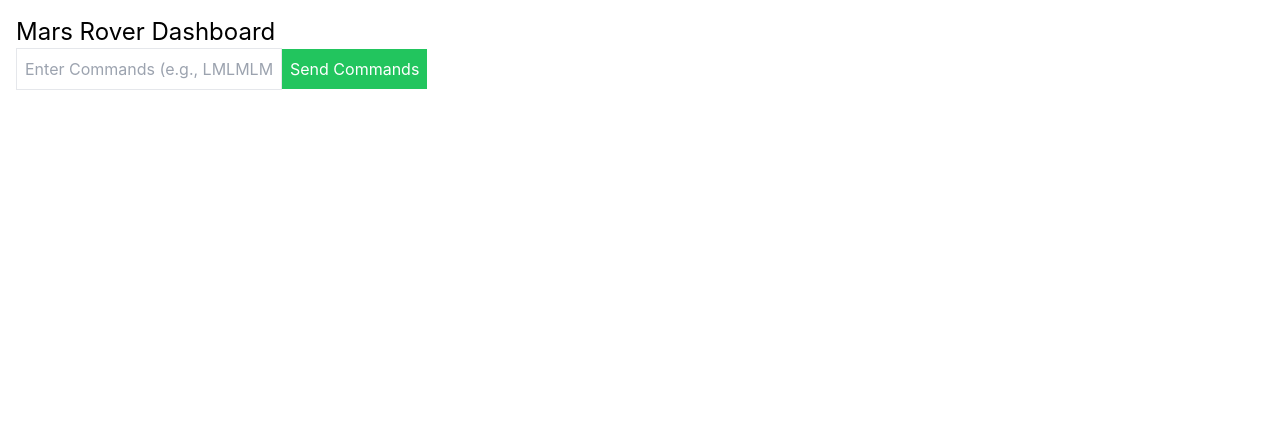
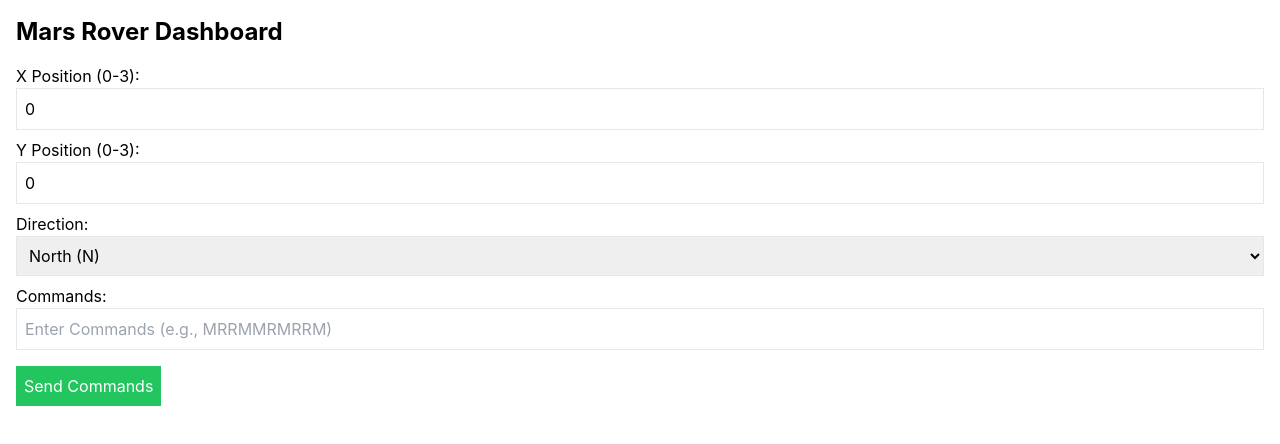
Before and after one commit to BlackSheep1337/mars-rovers, a React (Create React App) app in the folder frontend/: page /home in a window 1280 px wide. Shown: the top 444 px of the page. Built offline with nearby package versions, Linux system fonts and the light colour scheme; sample sign-in values are in the browser's storage; the HTML template or start-up script is replaced by a standard one.

Commit message:
add custom hook

```diff
--- /dev/null
+++ b/frontend/src/hooks/useRoverAPI.tsx
@@ -0,0 +1,30 @@
+import axios from "axios";
+
+const API_URL = "http://localhost:5000/api/rovers";
+
+export const useRoverAPI = () => {
+  const token = localStorage.getItem("token");
+
+  const login = async (email: string, password: string) => {
+    const { data } = await axios.post(`${API_URL}/login`, { email, password });
+    localStorage.setItem("token", data.token);
+    return data;
+  };
+
+  const register = async (email: string, password: string) => {
+    await axios.post(`${API_URL}/register`, { email, password });
+  };
+
+  const sendCommands = async (x: number, y: number, direction: string, commands: string) => {
+    const { data } = await axios.post(
+      `${API_URL}/commands`,
+      { position: { x, y, direction }, commands },
+      {
+        headers: { Authorization: `Bearer ${token}` },
+      }
+    );
+    return data;
+  };
+
+  return { login, register, sendCommands };
+};
--- a/frontend/src/pages/HomePage.tsx
+++ b/frontend/src/pages/HomePage.tsx
@@ -1,41 +1,124 @@
 import React, { useState } from "react";
-import axios from "axios";
+import { useRoverAPI } from "../hooks/useRoverAPI";
+import { Rover } from "../types/app";
 
 const HomePage: React.FC = () => {
+  const { sendCommands } = useRoverAPI();
+  const [x, setX] = useState(0);
+  const [y, setY] = useState(0);
+  const [direction, setDirection] = useState("N");
   const [commands, setCommands] = useState("");
-  const [rovers, setRovers] = useState([]);
+  const [rovers, setRovers] = useState<Rover[]>([]);
+  const [loading, setLoading] = useState(false);
+  const [error, setError] = useState("");
+
+  const validateRange = (value: number, min: number, max: number) =>
+    Math.min(max, Math.max(min, value));
 
   const handleCommandSubmit = async () => {
+    setError("");
+    setLoading(true);
+
     try {
-      const { data } = await axios.post(
-        "http://localhost:5000/api/rovers/commands",
-        { command: commands },
-        { headers: { Authorization: `Bearer ${localStorage.getItem("token")}` } }
-      );
-      setRovers(data.rovers);
-    } catch (error) {
-      alert("Failed to process commands.");
+      const data = await sendCommands(x, y, direction, commands);
+      setRovers(data.rovers || []);
+      resetFields();
+    } catch (err) {
+      setError("Failed to process commands. Please try again later.");
+    } finally {
+      setLoading(false);
     }
+  };
+
+  const resetFields = () => {
+    setX(0);
+    setY(0);
+    setDirection("N");
+    setCommands("");
   };
 
   return (
     <div className="p-4">
-      <h1 className="text-2xl">Mars Rover Dashboard</h1>
-      <input
-        type="text"
-        placeholder="Enter Commands (e.g., LMLMLMLMM)"
-        value={commands}
-        onChange={(e) => setCommands(e.target.value)}
-        className="border p-2 mb-2"
-      />
-      <button onClick={handleCommandSubmit} className="bg-green-500 text-white p-2">
-        Send Commands
+      <h1 className="text-2xl font-bold mb-4">Mars Rover Dashboard</h1>
+
+      <div className="mb-4">
+        <label htmlFor="x" className="block mb-2">
+          X Position (0-3):
+          <input
+            id="x"
+            type="number"
+            min="0"
+            max="3"
+            value={x}
+            onChange={(e) =>
+              setX(validateRange(parseInt(e.target.value) || 0, 0, 3))
+            }
+            className="border p-2 w-full"
+          />
+        </label>
+
+        <label htmlFor="y" className="block mb-2">
+          Y Position (0-3):
+          <input
+            id="y"
+            type="number"
+            min="0"
+            max="3"
+            value={y}
+            onChange={(e) =>
+              setY(validateRange(parseInt(e.target.value) || 0, 0, 3))
+            }
+            className="border p-2 w-full"
+          />
+        </label>
+
+        <label htmlFor="direction" className="block mb-2">
+          Direction:
+          <select
+            id="direction"
+            value={direction}
+            onChange={(e) => setDirection(e.target.value)}
+            className="border p-2 w-full"
+          >
+            <option value="N">North (N)</option>
+            <option value="E">East (E)</option>
+            <option value="S">South (S)</option>
+            <option value="W">West (W)</option>
+          </select>
+        </label>
+
+        <label htmlFor="commands" className="block mb-2">
+          Commands:
+          <input
+            id="commands"
+            type="text"
+            placeholder="Enter Commands (e.g., MRRMMRMRRM)"
+            value={commands}
+            onChange={(e) => setCommands(e.target.value.toUpperCase())}
+            className="border p-2 w-full"
+          />
+        </label>
+      </div>
+
+      <button
+        onClick={handleCommandSubmit}
+        className="bg-green-500 text-white p-2"
+        disabled={loading}
+      >
+        {loading ? "Processing..." : "Send Commands"}
       </button>
+
+      {error && <p className="text-red-500 mt-2">{error}</p>}
+
       <div className="mt-4">
         {rovers.map((rover, index) => (
-          <div key={index}>
+          <div key={index} className="border p-2 mb-2">
             <p>
+              <strong>Rover {index + 1}:</strong>
             </p>
+            <p>Position: ({rover.position.x}, {rover.position.y})</p>
+            <p>Direction: {rover.position.direction}</p>
+            <p>Commands Executed: {rover.commands}</p>
           </div>
         ))}
       </div>
--- a/frontend/src/pages/LoginPage.tsx
+++ b/frontend/src/pages/LoginPage.tsx
@@ -1,25 +1,20 @@
-import React, { useEffect, useState } from "react";
-import axios from "axios";
+import React, { useState } from "react";
+import { useRoverAPI } from "../hooks/useRoverAPI";
 
 const LoginPage: React.FC = () => {
+  const { login } = useRoverAPI();
   const [email, setEmail] = useState("");
   const [password, setPassword] = useState("");
-
-  useEffect(() => {
-    localStorage.setItem('token', '');
-  }, [])
+  const [error, setError] = useState("");
 
   const handleLogin = async (e: React.FormEvent) => {
     e.preventDefault();
+    setError("");
     try {
-      const { data: { token } } = await axios.post("http://localhost:5000/api/rovers/login", {
-        email,
-        password,
-      });
-      localStorage.setItem('token', token);
-      window.location.href = '/home';
-    } catch (error) {
-      alert("Login failed. Check your credentials.");
+      await login(email, password);
+      window.location.href = "/home";
+    } catch (err) {
+      setError("Login failed. Check your credentials.");
     }
   };
 
@@ -36,7 +31,6 @@ const LoginPage: React.FC = () => {
             onChange={(e) => setEmail(e.target.value)}
             className="w-full bg-gray-50 border border-gray-100 h-6 p-4 m-2"
           />
-
           <label className="text-sm text-gray-800" htmlFor="password">Password</label>
           <input
             type="password"
@@ -45,13 +39,12 @@ const LoginPage: React.FC = () => {
             onChange={(e) => setPassword(e.target.value)}
             className="w-full bg-gray-50 border border-gray-100 h-6 p-4 m-2"
           />
-
           <button type="submit" className="bg-blue-500 text-white p-2 w-full">
             Login
           </button>
-
-          <div className="text-sm text-center mb-4">
-            <a href="/register">or, Sing up</a>
+          {error && <p className="text-red-500 text-center mt-2">{error}</p>}
+          <div className="text-sm text-center mt-4">
+            <a href="/register">or, Sign up</a>
           </div>
         </form>
       </div>
--- a/frontend/src/pages/RegisterPage.tsx
+++ b/frontend/src/pages/RegisterPage.tsx
@@ -1,30 +1,28 @@
-import axios from 'axios';
-import React, { useState } from 'react'
+import React, { useState } from "react";
+import { useRoverAPI } from "../hooks/useRoverAPI";
 
-
-const CreateAccountPage = () => {
+const RegisterPage: React.FC = () => {
+  const { register } = useRoverAPI();
   const [email, setEmail] = useState("");
   const [password, setPassword] = useState("");
+  const [error, setError] = useState("");
 
-  const handleLogin = async (e: React.FormEvent) => {
+  const handleRegister = async (e: React.FormEvent) => {
     e.preventDefault();
+    setError("");
     try {
-      await axios.post("http://localhost:5000/api/rovers/register", {
-        email,
-        password,
-      });
-      window.location.href = '/';
-    } catch (error) {
-      console.error(error);
-      alert("Login failed. Check your credentials.");
+      await register(email, password);
+      window.location.href = "/";
+    } catch (err) {
+      setError("Registration failed. Try again later.");
     }
   };
 
   return (
     <div className="flex justify-center mt-60">
       <div className="max-w-md">
-        <h2 className="text-2xl font-bold text-center mb-4">Sing up</h2>
-        <form onSubmit={handleLogin} className="bg-white shadow-md rounded-md p-8 space-y-4">
+        <h2 className="text-2xl font-bold text-center mb-4">Sign up</h2>
+        <form onSubmit={handleRegister} className="bg-white shadow-md rounded-md p-8 space-y-4">
           <label className="text-sm text-gray-800" htmlFor="email">Email</label>
           <input
             type="email"
@@ -33,7 +31,6 @@ const CreateAccountPage = () => {
             onChange={(e) => setEmail(e.target.value)}
             className="w-full bg-gray-50 border border-gray-100 h-6 p-4 m-2"
           />
-
           <label className="text-sm text-gray-800" htmlFor="password">Password</label>
           <input
             type="password"
@@ -42,18 +39,17 @@ const CreateAccountPage = () => {
             onChange={(e) => setPassword(e.target.value)}
             className="w-full bg-gray-50 border border-gray-100 h-6 p-4 m-2"
           />
-
           <button type="submit" className="bg-blue-500 text-white p-2 w-full">
-            Sing up
+            Sign up
           </button>
-
-          <div className="text-sm text-center mb-4">
+          {error && <p className="text-red-500 text-center mt-2">{error}</p>}
+          <div className="text-sm text-center mt-4">
             <a href="/">Already have an account?</a>
           </div>
         </form>
       </div>
     </div>
   );
-}
+};
 
-export default CreateAccountPage
+export default RegisterPage;
--- /dev/null
+++ b/frontend/src/types/app.tsx
@@ -0,0 +1,12 @@
+interface Rover {
+  position: {
+    x: number;
+    y: number;
+    direction: string;
+  };
+  commands: string;
+}
+
+export {
+  Rover,
+}
--- a/frontend/tsconfig.json
+++ b/frontend/tsconfig.json
@@ -16,7 +16,6 @@
     "module": "esnext",
     "moduleResolution": "node",
     "resolveJsonModule": true,
-    "isolatedModules": true,
     "noEmit": true,
     "jsx": "react-jsx"
   },
```
